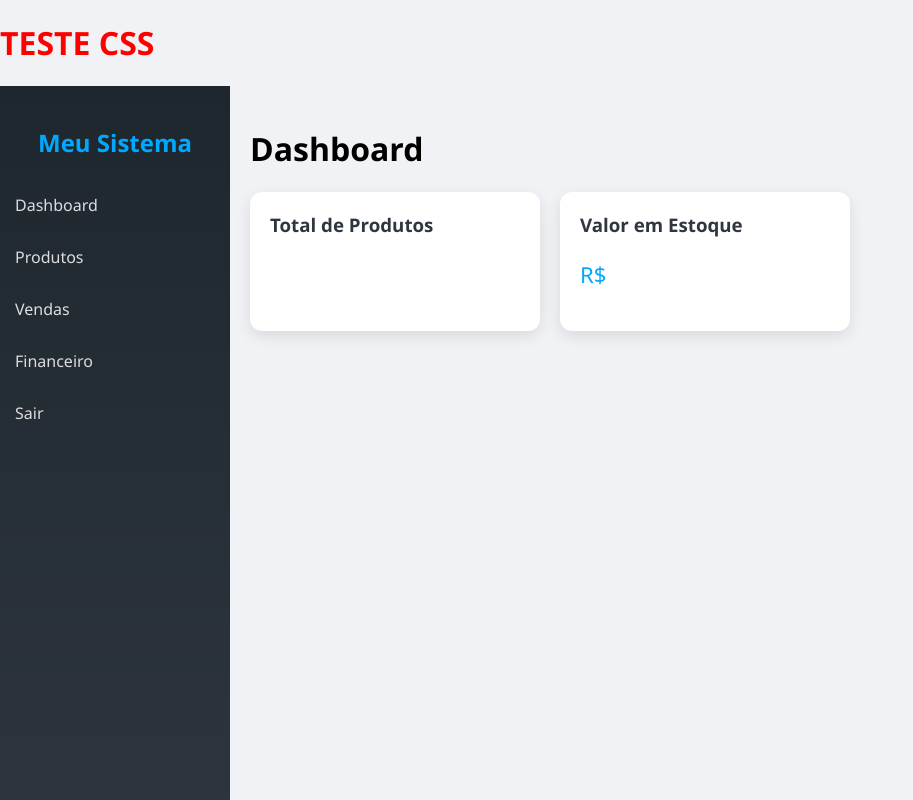
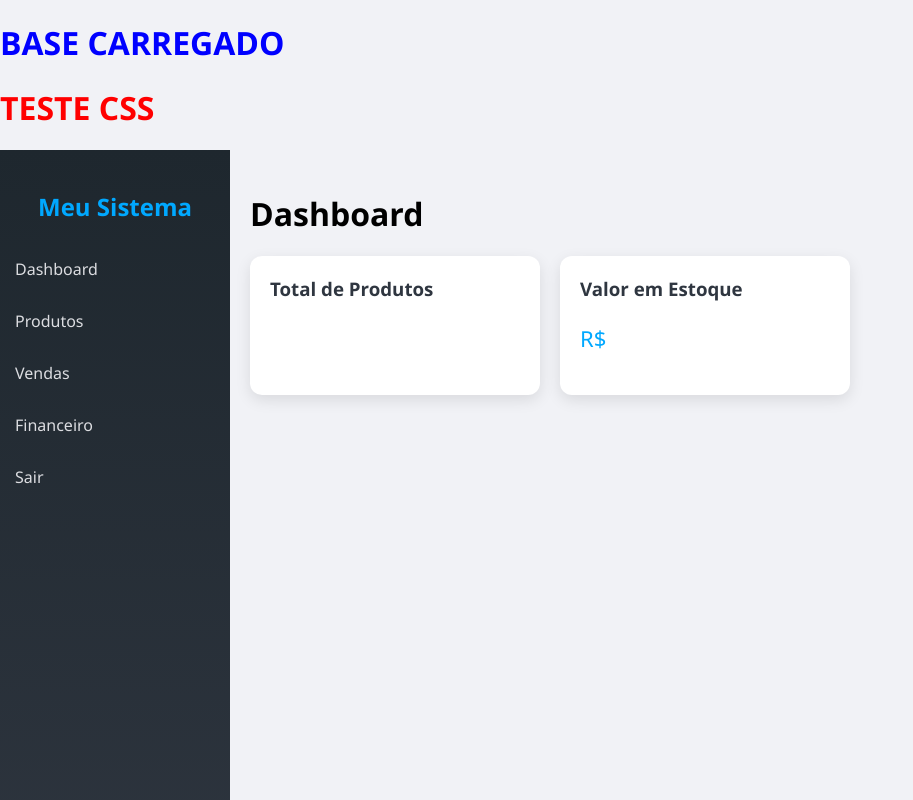
Before and after one commit to Vanin822/meu_app, a Python web app: template templates/home.html in a window 1280 px wide. Shown: the whole page, without its empty margins (0-913 px from the left). Run offline with Jinja, Linux system fonts and the light colour scheme; the template is opened without the code that fills it, so the values that code supplies are empty.

Commit message:
teste base

```diff
--- a/templates/base.html
+++ b/templates/base.html
@@ -5,6 +5,8 @@
     <link rel="stylesheet" href="{{ url_for('static', filename='estilo.css') }}">
 </head>
 <body>
+
+<h1 style="color:blue;">BASE CARREGADO</h1>
 
 <h1 style="color:red;">TESTE CSS</h1>
 
```
